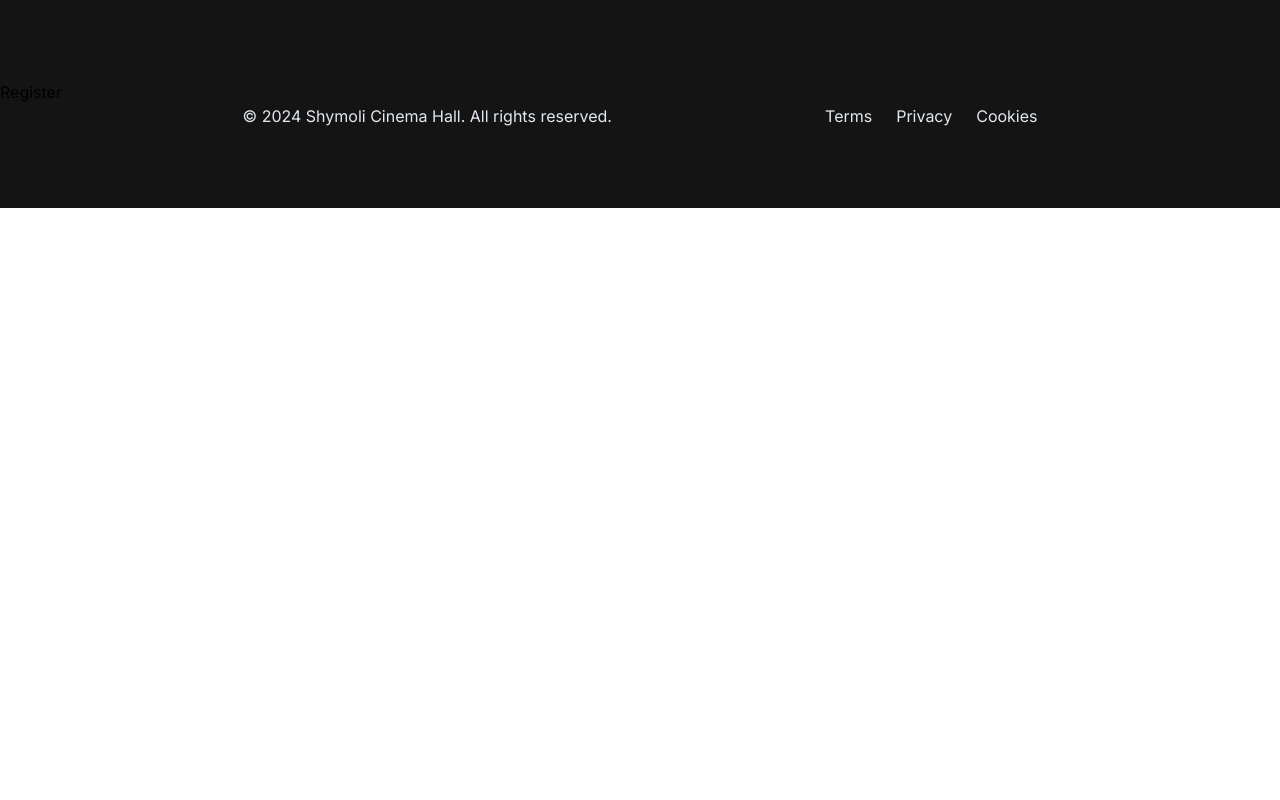
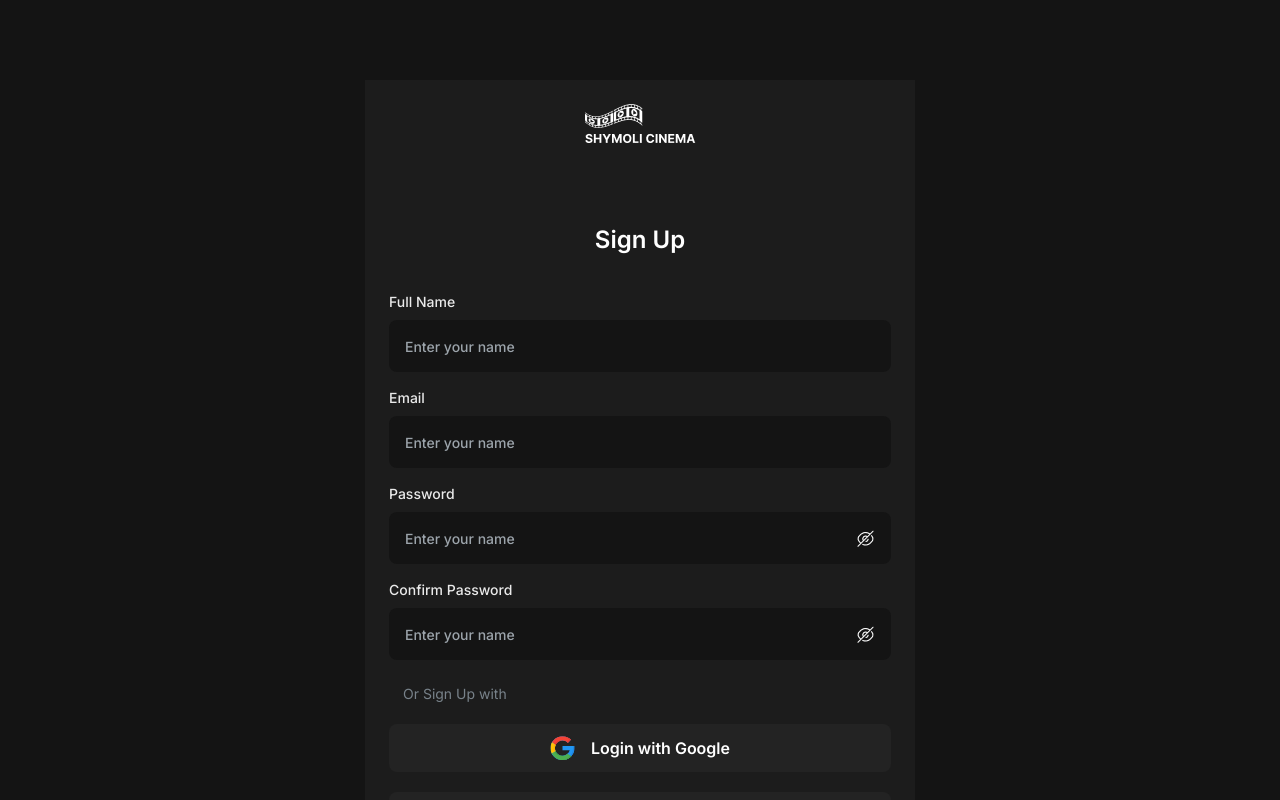
Before and after one commit to MamtazDev/shyamoli-cinema-hall, a React (Vite) app: page /auth/signup in a window 1280 px wide. Shown: the top 800 px of the page. Built offline with nearby package versions, Linux system fonts and the light colour scheme.

Commit message:
added register page

```diff
--- a/src/components/Authentication/AuthButton.jsx
+++ b/src/components/Authentication/AuthButton.jsx
@@ -5,7 +5,7 @@ const AuthButton = ({ children }) => {
     return (
         <div>
 
-            <button className='py-[16px] bg-[#FF3D48] rounded-[8px] text-[#F9F9F9] font-[800] text-base  w-full '>{children}</button>
+            <button className='py-[16px] bg-[#FF3D48] hover:bg-transparent border border-[#FF3D48] hover:text-[#FF3D48] rounded-[8px] text-[#F9F9F9] font-[800] text-base  w-full '>{children}</button>
         </div>
     )
 }
--- /dev/null
+++ b/src/components/Authentication/Divider.jsx
@@ -0,0 +1,19 @@
+/* eslint-disable react/prop-types */
+import React from 'react'
+
+const Divider = ({ text, dividerW }) => {
+
+    return (
+        <>
+            <div className='flex items-center gap-[14px] mb-[20px] mt-[24px]'>
+                <div className={`h-[1px] bg-[#E9EBED]  w-[${dividerW}]`}></div>
+                <p className='text-[#78828A] text-sm font-normal '>{text}</p>
+                <div className={`h-[1px] bg-[#E9EBED]   w-[${dividerW}]`}></div>
+
+                {/* <div className='h-[1px] bg-[#E9EBED]  w-[193px]'></div> */}
+            </div>
+        </>
+    )
+}
+
+export default Divider
--- a/src/components/Authentication/Login.jsx
+++ b/src/components/Authentication/Login.jsx
@@ -14,17 +14,17 @@ const Login = () => {
         <div>
           <div className="flex flex-col items-center justify-center">
             <img className='mb-[78px]' src={logo} alt="logo" />
-            <h2 className='text-white text-[24px] font-semibold mb-[36px] text-center '>Hey there, welcome <br /> back</h2>
+            <h2 className='text-white text-[24px] font-semibold mb-[36px] text-center leading-[32px] '>Hey there, welcome <br /> back</h2>
           </div>
 
-          <form action="">
+          <form className='text-sm text-[#EAEAEA]  font-medium'>
             <div className='flex flex-col w-full mb-[16px]'>
-              <label className='text-sm text-[#EAEAEA]  font-medium  mb-[8px]'>Email</label>
-              <input type="email" className='ps-[16px] h-[52px] rounded-[8px]  bg-[#141414] w-full  text-[#EAEAEA]' placeholder='Enter your name' />
+              <label className='mb-[8px]'>Email</label>
+              <input type="email" className='ps-[16px] h-[52px] rounded-[8px]  bg-[#141414] w-full placeholder:text-[#9CA4AB]' placeholder='Enter your name' />
             </div>
             <div className='relative flex flex-col w-full mb-[16px]'>
-              <label className='text-sm text-[#EAEAEA]  font-medium  mb-[8px]'>Password</label>
-              <input type={passwordShow ? "text" : "password"} className='ps-[16px] h-[52px] rounded-[8px]  bg-[#141414] w-full  text-[#EAEAEA]' placeholder='Enter your name' />
+              <label className=' mb-[8px]'>Password</label>
+              <input type={passwordShow ? "text" : "password"} className='ps-[16px] h-[52px] rounded-[8px] placeholder:text-[#9CA4AB]  bg-[#141414] w-full' placeholder='Enter your name' />
               <img
                 onClick={() => setPasswordShow(!passwordShow)}
                 className="absolute cursor-pointer right-4 top-[45px]"
@@ -38,14 +38,10 @@ const Login = () => {
             </div>
 
             {/*  login with buttons  */}
-
-            <LoginWithButtons />
-
-
+            <LoginWithButtons  dividerW="193px" action="Login" text="Or login with" />
 
           </form>
         </div>
-
 
       </div>
 
--- a/src/components/Authentication/LoginWithButtons.jsx
+++ b/src/components/Authentication/LoginWithButtons.jsx
@@ -1,17 +1,15 @@
+/* eslint-disable react/prop-types */
 import React from 'react'
 import google from '../../assets/google.svg'
 import facebook from '../../assets/face.png'
 import AuthButton from './AuthButton'
+import { Link } from 'react-router-dom'
+import Divider from './Divider'
 
-const LoginWithButtons = () => {
+const LoginWithButtons = ({ text, action,dividerW }) => {
     return (
         <>
-
-            <div className='flex items-center gap-[14px] mb-[20px] mt-[24px]'>
-                <div className='h-[1px] bg-[#E9EBED]  w-[193px]'></div>
-                <p className='text-[#78828A] text-sm font-normal '>Or login with</p>
-                <div className='h-[1px] bg-[#E9EBED]  w-[193px]'></div>
-            </div>
+            <Divider text={text}  dividerW={dividerW} />
 
             <div className='flex flex-col gap-[20px]'>
                 <button className='w-full py-[12px] bg-[#232323] rounded-[8px] text-base font-semibold text-white flex gap-[16px] justify-center '>
@@ -22,12 +20,11 @@ const LoginWithButtons = () => {
                     Login with Facebook</button>
             </div>
             <div className="mt-[36px] mb-[22px]" >
-                <AuthButton>Login</AuthButton>
+                <AuthButton>{action}</AuthButton>
             </div>
 
             <div className="text-center">
-
-                <p className='text-base text-[#9CA4AB] font-medium '>Don’t have an account? <span className='text-primary' > Register</span></p>
+                <Link to={`${action === "Register" ? "/auth/login" : "/auth/signup"}`} className='text-base text-[#9CA4AB] font-medium '>Don’t have an account? <span className='text-primary' > {action === "Register" ? "Login" : "Register"}</span></Link>
             </div>
 
         </>
--- a/src/components/Authentication/Register.jsx
+++ b/src/components/Authentication/Register.jsx
@@ -1,8 +1,64 @@
-import React from 'react'
+import React, { useState } from 'react'
+import logo from '../../assets/logo.png'
+import openEye from '../../assets/openeye.png'
+import closeEye from '../../assets/closeeye.png'
+import LoginWithButtons from './LoginWithButtons'
 
 const Register = () => {
+
+  const [passwordShow, setPasswordShow] = useState(false);
+
   return (
-    <div>Register</div>
+    <>
+      <div className='p-[24px] bg-[#1C1C1C]  mx-auto items-center lg:max-w-[550px] w-full mb-[112px] '>
+        <div>
+          <div className="flex flex-col items-center justify-center">
+            <img className='mb-[78px]' src={logo} alt="logo" />
+            <h2 className='text-white text-[24px] font-semibold mb-[36px] text-center leading-[32px] '>Sign Up</h2>
+          </div>
+
+          <form className='text-sm text-[#EAEAEA]  font-medium'>
+            <div className='flex flex-col w-full mb-[16px]'>
+              <label className='mb-[8px]'>Full Name</label>
+              <input type="text" className='ps-[16px] h-[52px] rounded-[8px]  bg-[#141414] w-full placeholder:text-[#9CA4AB]' placeholder='Enter your name' />
+            </div>
+
+            <div className='flex flex-col w-full mb-[16px]'>
+              <label className='mb-[8px]'>Email</label>
+              <input type="email" className='ps-[16px] h-[52px] rounded-[8px]  bg-[#141414] w-full placeholder:text-[#9CA4AB]' placeholder='Enter your name' />
+            </div>
+            <div className='relative flex flex-col w-full mb-[16px]'>
+              <label className=' mb-[8px]'>Password</label>
+              <input type={passwordShow ? "text" : "password"} className='ps-[16px] h-[52px] rounded-[8px] placeholder:text-[#9CA4AB]  bg-[#141414] w-full' placeholder='Enter your name' />
+              <img
+                onClick={() => setPasswordShow(!passwordShow)}
+                className="absolute cursor-pointer right-4 top-[45px]"
+                src={passwordShow ? openEye : closeEye}
+                alt=""
+              />
+            </div>
+            <div className='relative flex flex-col w-full mb-[16px]'>
+              <label className=' mb-[8px]'>Confirm Password</label>
+              <input type={passwordShow ? "text" : "password"} className='ps-[16px] h-[52px] rounded-[8px] placeholder:text-[#9CA4AB]  bg-[#141414] w-full' placeholder='Enter your name' />
+              <img
+                onClick={() => setPasswordShow(!passwordShow)}
+                className="absolute cursor-pointer right-4 top-[45px]"
+                src={passwordShow ? openEye : closeEye}
+                alt=""
+              />
+            </div>
+
+            {/*  login with buttons  */}
+            <LoginWithButtons dividerW="180px" action="Register" text="Or Sign Up with" />
+
+          </form>
+        </div>
+
+      </div>
+
+
+
+    </>
   )
 }
 
```
